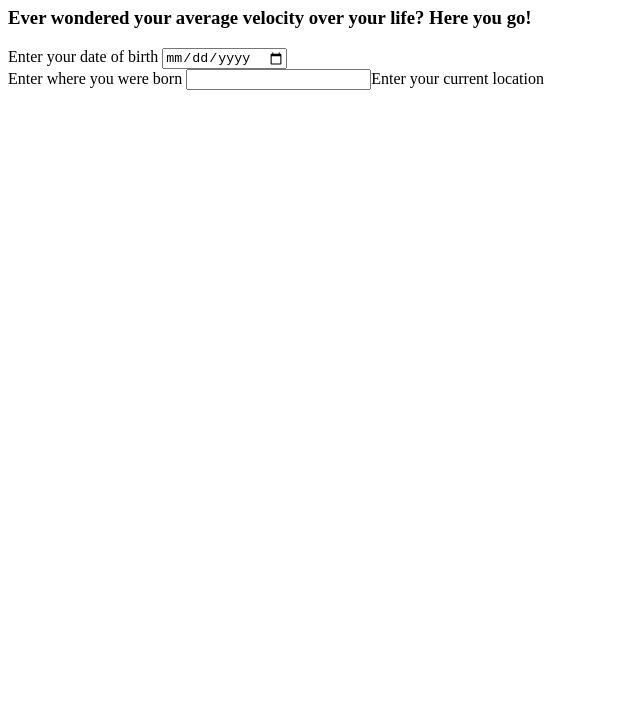
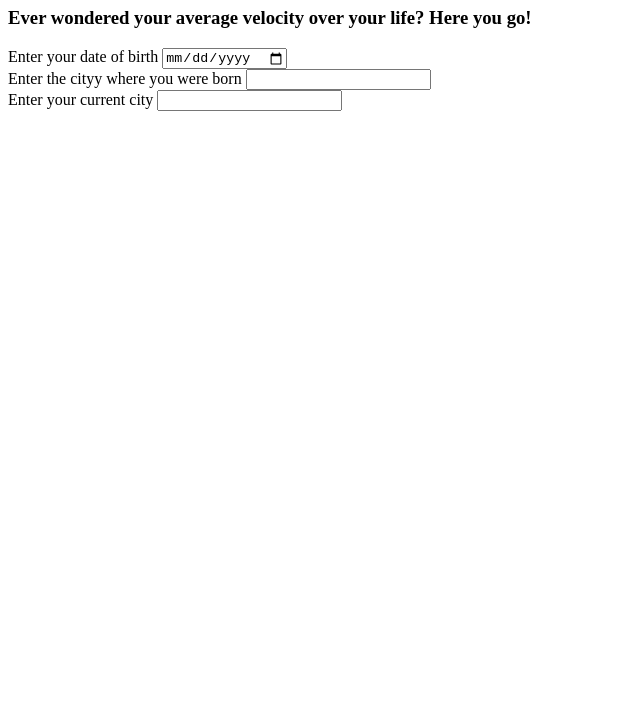
Before and after one commit to aj-ski/Average-Velocity, a plain HTML site: page index.html in a window 1280 px wide. Shown: the part 73-800 px from the top of the page, without its empty margins (0-640 px from the left). Drawn offline with Linux system fonts and the light colour scheme.

Commit message:
Still working on basic html

```diff
--- a/index.html
+++ b/index.html
@@ -14,9 +14,10 @@
     <div class="input">
         <label for="date">Enter your date of birth</label>
         <input type="date" id="date"><br>
-        <label for="firstLocation">Enter where you were born</label>
-        <input type=""
-        <label for="secondLocation">Enter your current location</label>
+        <label for="firstLocation">Enter the cityy where you were born</label>
+        <input type="text" id="firstLocation"><br>
+        <label for="secondLocation">Enter your current city</label>
+        <input type="text" id="secondLocation"><br>
 
     </div>
     <div class="map"></div>
```
